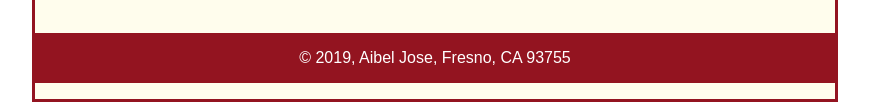
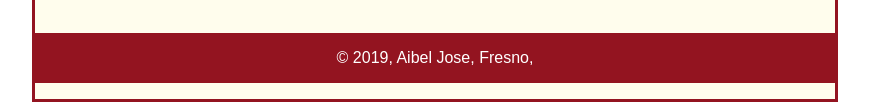
Before and after one commit to aibelj/A13, a plain HTML site: page index.html in a window 1280 px wide. Shown: the part 1100-1202 px from the top of the page, without its empty margins (205-1074 px from the left). Drawn offline with Linux system fonts and the light colour scheme.

Commit message:
Update index.html

```diff
--- a/index.html
+++ b/index.html
@@ -78,7 +78,7 @@
     </aside>
 </main>
 <footer>
-    <p>&copy; 2019, Aibel Jose, Fresno, CA 93755</p>
+    <p>&copy; 2019, Aibel Jose, Fresno,</p>
 </footer>
 </body>
 </html>
```
